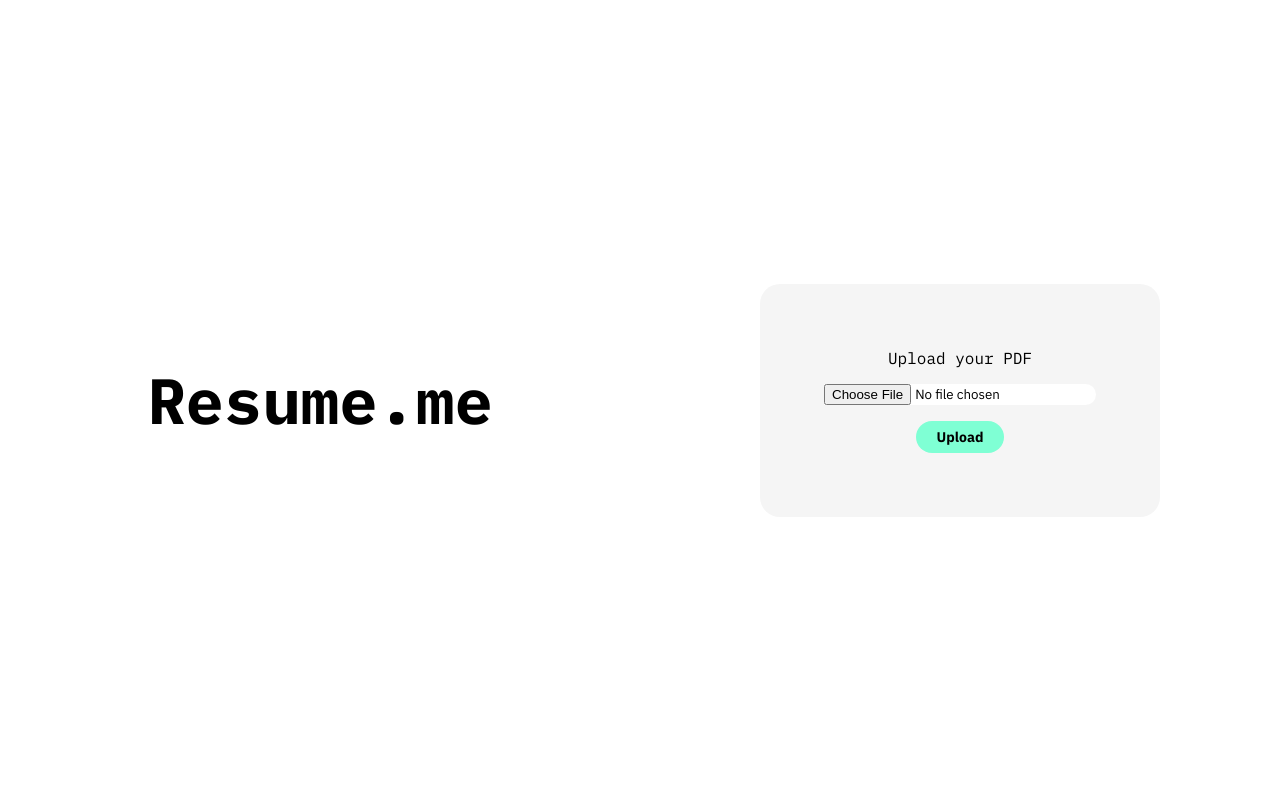
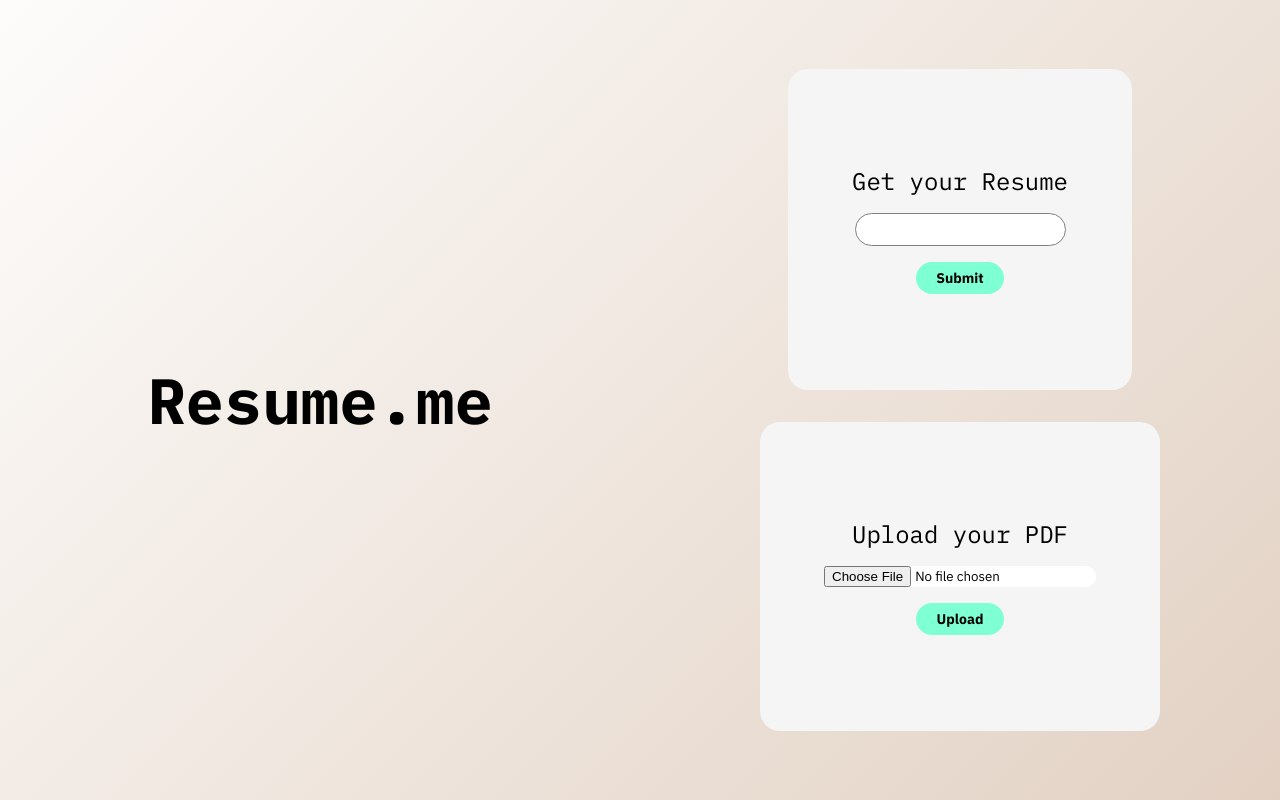
Before and after one commit to AlexWang18/Steelhacks, a React (Create React App) app in the folder frontend/: page / in a window 1280 px wide. Built offline with nearby package versions, Linux system fonts and the light colour scheme.

Commit message:
feat: get resume form and axios

```diff
--- a/frontend/package.json
+++ b/frontend/package.json
@@ -6,6 +6,7 @@
     "@testing-library/jest-dom": "^5.11.9",
     "@testing-library/react": "^11.2.5",
     "@testing-library/user-event": "^12.7.1",
+    "axios": "^0.21.1",
     "formik": "^2.2.6",
     "node-sass": "^4.14.1",
     "react": "^17.0.1",
--- /dev/null
+++ b/frontend/src/Components/GetForm.js
@@ -0,0 +1,53 @@
+import React from "react";
+import axios from "axios";
+
+import { useFormik } from "formik";
+
+function GetForm() {
+  const formik = useFormik({
+    initialValues: {
+      filename: null,
+    },
+    onSubmit: (values) => {
+      console.log(values);
+      axios
+        .get(`/pdf/${values.filename}`, {
+          file: values.filename,
+        })
+        .then((res) => {
+          console.log(res);
+        });
+    },
+    // validate: (values) => {
+    //   let errors = {};
+
+    //   if (!values.filename) {
+    //     errors.filename = "Required";
+    //   }
+    //   return errors;
+    // },
+  });
+
+  return (
+    <form onSubmit={formik.handleSubmit} className="getForm" name="getForm">
+      <label htmlFor="file" className="getLabel">
+        Get your Resume
+      </label>
+      <input
+        type="test"
+        name="filename"
+        id="filename"
+        className="filenameInput"
+        {...formik.getFieldProps("filename")}
+      />
+      <button type="submit" className="submitBtn">
+        Submit
+      </button>
+      {/* {formik.errors.filename && formik.touched.filename && (
+        <div className="getForm__error">{formik.errors.file}</div>
+      )} */}
+    </form>
+  );
+}
+
+export default GetForm;
--- /dev/null
+++ b/frontend/src/Components/UploadForm.js
@@ -0,0 +1,56 @@
+import React from "react";
+import axios from "axios";
+
+import { useFormik } from "formik";
+
+function UploadForm() {
+  const formik = useFormik({
+    initialValues: {
+      file: null,
+    },
+    onSubmit: (values) => {
+      console.log(values);
+      axios
+        .post(`/`, {
+          file: values.file,
+        })
+        .then((res) => {
+          console.log(res);
+        });
+    },
+    // validate: (values) => {
+    //   let errors = {};
+
+    //   if (!values.file) {
+    //     errors.file = "Required";
+    //   }
+    //   return errors;
+    // },
+  });
+  return (
+    <form
+      onSubmit={formik.handleSubmit}
+      className="uploadForm"
+      name="uploadForm"
+    >
+      <label htmlFor="file" className="uploadLabel">
+        Upload your PDF
+      </label>
+      <input
+        type="file"
+        name="file"
+        id="file"
+        className="fileInput"
+        {...formik.getFieldProps("file")}
+      />
+      <button type="submit" className="submitBtn">
+        Upload
+      </button>
+      {/* {formik.errors.file && formik.touched.file && (
+        <div className="uploadForm__error">{formik.errors.file}</div>
+      )} */}
+    </form>
+  );
+}
+
+export default UploadForm;
--- a/frontend/src/Pages/Home.js
+++ b/frontend/src/Pages/Home.js
@@ -1,49 +1,16 @@
 import React from "react";
 
-import { useFormik } from "formik";
+import GetForm from "../Components/GetForm";
+import UploadForm from "../Components/UploadForm";
 
 function Home() {
-  const formik = useFormik({
-    initialValues: {
-      file: null,
-    },
-    onSubmit: (values) => {
-      console.log(values);
-    },
-    validate: (values) => {
-      let errors = {};
-
-      if (!values.file) {
-        errors.file = "Required";
-      }
-      return errors;
-    },
-  });
   return (
     <main className="home">
       <h1 className="title">Resume.me</h1>
-      <form
-        onSubmit={formik.handleSubmit}
-        className="uploadForm"
-        name="uploadForm"
-      >
-        <label htmlFor="file" className="uploadLabel">
-          Upload your PDF
-        </label>
-        <input
-          type="file"
-          name="file"
-          id="file"
-          className="fileInput"
-          {...formik.getFieldProps("file")}
-        />
-        <button type="submit" className="submitBtn">
-          Upload
-        </button>
-        {formik.errors.file && formik.touched.file && (
-          <div className="uploadForm__error">{formik.errors.file}</div>
-        )}
-      </form>
+      <div className="features">
+        <GetForm />
+        <UploadForm />
+      </div>
     </main>
   );
 }
--- a/frontend/src/scss/main.scss
+++ b/frontend/src/scss/main.scss
@@ -7,6 +7,7 @@ body {
   margin: 0;
   padding: 0;
   font-family: $sansFont;
+  background-image: linear-gradient(135deg, #fdfcfb 0%, #e2d1c3 100%);
 }
 
 .home {
@@ -18,8 +19,17 @@ body {
     grid-template-columns: repeat(2, minmax(0, 1fr));
   }
   .title {
-    font-size: 4rem;
+    font-size: 3rem;
     font-family: $monoFont;
+    color: black;
+    @media screen and (min-width: $tabletWidth) {
+      font-size: 4rem;
+    }
+  }
+  .features {
+    display: grid;
+    place-items: center;
+    gap: 2rem;
   }
   .uploadForm {
     display: grid;
@@ -27,7 +37,10 @@ body {
     gap: 1rem;
     background-color: whitesmoke;
     border-radius: 20px;
-    padding: 4rem;
+    padding: 3rem;
+    @media screen and (min-width: $tabletWidth) {
+      padding: 6rem 4rem;
+    }
     &__error {
       color: black;
       font-weight: bold;
@@ -38,6 +51,10 @@ body {
     }
     .uploadLabel {
       font-family: $monoFont;
+      font-size: 1.2rem;
+      @media screen and (min-width: $tabletWidth) {
+        font-size: 1.5rem;
+      }
     }
     .fileInput {
       font-family: $sansFont;
@@ -54,6 +71,7 @@ body {
       font-family: $sansFont;
       font-weight: bold;
       background-color: aquamarine;
+      cursor: pointer;
       &:focus {
         outline: none;
         box-shadow: 0 2.8px 2.2px rgba(0, 0, 0, 0.02),
@@ -64,4 +82,30 @@ body {
       }
     }
   }
+  .getForm {
+    @extend .uploadForm;
+    &__error {
+      color: black;
+      font-weight: bold;
+      background-color: lightcoral;
+      border-radius: 20px;
+      padding: 1rem;
+      margin: 1rem 0;
+    }
+    .getLabel {
+      font-family: $monoFont;
+      font-size: 1.2rem;
+      @media screen and (min-width: $tabletWidth) {
+        font-size: 1.5rem;
+      }
+    }
+    .filenameInput {
+      border-radius: 20px;
+      border: 1px solid grey;
+      padding: 0.5rem 1rem;
+      &:focus {
+        outline: none;
+      }
+    }
+  }
 }
```
Also changed, not shown: 1 other file (tests, documents, lock files or other folders).
